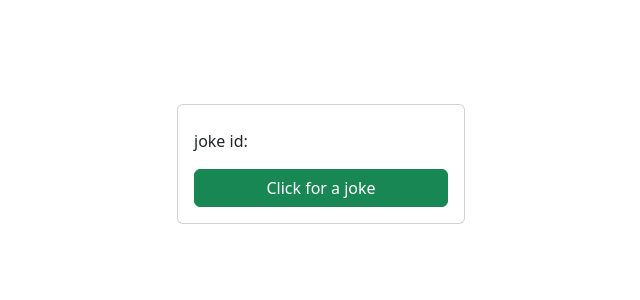
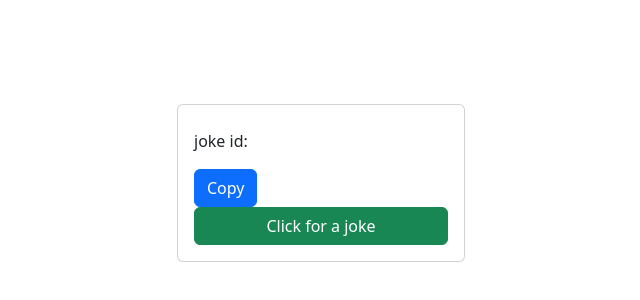
Before and after one commit to AsharMallick/Jokes-website, a React (Create React App) app: page / in a window 1280 px wide. Shown: the part 196-496 px from the top of the page, without its empty margins (319-959 px from the left). Built offline with nearby package versions, Linux system fonts and the light colour scheme.

Commit message:
Added Copy to clipboard functionality

```diff
--- a/src/App.js
+++ b/src/App.js
@@ -1,6 +1,13 @@
 import React, { useState } from 'react'
 import axios from 'axios';
 const App = () => {
+    function copyDivToClipboard() {
+        var range = document.createRange();
+        range.selectNode(document.getElementById("a"));
+        window.getSelection().addRange(range); // to select text
+        document.execCommand("copy");
+        window.getSelection().removeAllRanges();// to deselect
+    }
     const [joke, setJoke] = useState()
     const [id, setId] = useState()
     const fetchData = async () => {
@@ -10,24 +17,18 @@ const App = () => {
             }
         })
         const jokeobj = await data.json()
-        console.log(jokeobj)
+        // console.log(jokeobj)
         setJoke(jokeobj.joke)
         setId(jokeobj.id)
     }
     return (
-        // <div>
-        //     <div className="card" style={{width:"18rem"}}>
-        //         <div className="card-body">
-        //            <p className="card-text">Some quick example text to build on the card title and make up the bulk of the card's content.</p>
-        //         </div>
-        //     </div>
-        // </div>
         <div className='h-100' style={{ height: "100vh" }}>
             <div className="d-flex justify-content-center align-items-center" style={{ position: "relative", top: "300px" }}>
                 <div className="card" style={{ width: "18rem" }}>
                     <div className="card-body">
-                        <h5 className="card-title">{joke}</h5>
+                        <h5 className="card-title" id='a'>{joke}</h5>
                         <p className="card-text">joke id: {id}</p>
+                        <button className="btn btn-primary" onClick={copyDivToClipboard}>Copy</button>
                         <button className="btn btn-success text-align-center" style={{ margin: 'auto', display: "inherit", width: '100%' }} onClick={fetchData}>Click for a joke</button>
                     </div>
                 </div>
```
